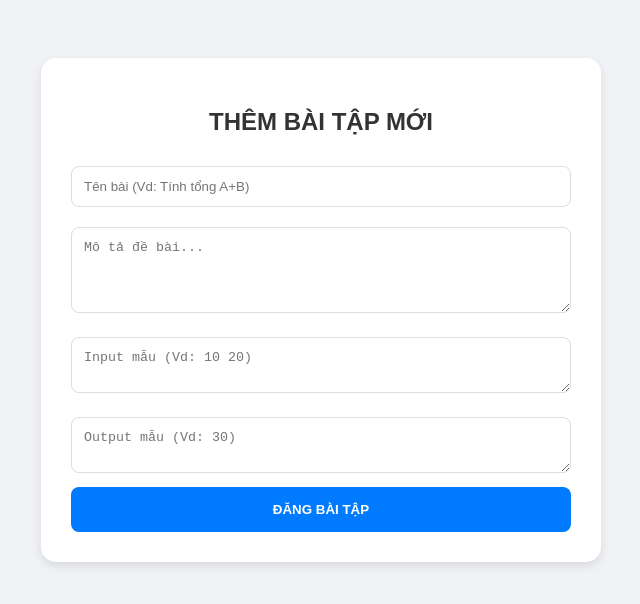
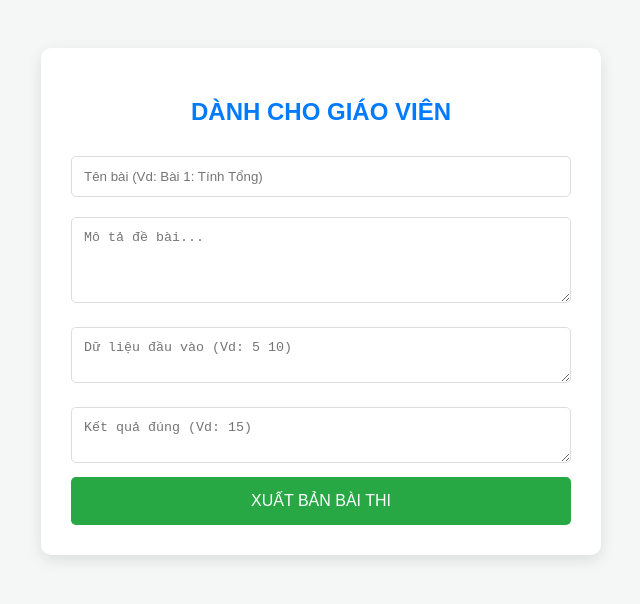
Before and after one commit to TMQ-Admin/he-thong-thi-online, a website: page quanly.html in a window 1280 px wide. Shown: the whole page, without its empty margins (319-959 px from the left). Drawn offline with Linux system fonts and the light colour scheme.

Commit message:
Update quanly.html

```diff
--- a/quanly.html
+++ b/quanly.html
@@ -2,33 +2,40 @@
 <html>
 <head>
     <meta charset="UTF-8">
-    <title>Quản lý bài tập</title>
+    <title>Lumina Me - Admin</title>
     <style>
-        body { font-family: sans-serif; background: #f0f2f5; display: flex; justify-content: center; padding: 50px; }
-        .card { background: white; padding: 30px; border-radius: 15px; box-shadow: 0 4px 10px rgba(0,0,0,0.1); width: 100%; max-width: 500px; }
-        input, textarea { width: 100%; padding: 12px; margin: 10px 0; border: 1px solid #ddd; border-radius: 8px; box-sizing: border-box; }
-        button { width: 100%; padding: 15px; background: #007bff; color: white; border: none; border-radius: 8px; cursor: pointer; font-weight: bold; }
-        button:hover { background: #0056b3; }
+        body { font-family: 'Arial', sans-serif; background: #f4f7f6; padding: 40px; }
+        .box { background: white; max-width: 500px; margin: auto; padding: 30px; border-radius: 10px; box-shadow: 0 5px 15px rgba(0,0,0,0.1); }
+        h2 { color: #007bff; text-align: center; }
+        input, textarea { width: 100%; padding: 12px; margin: 10px 0; border: 1px solid #ddd; border-radius: 5px; box-sizing: border-box; }
+        button { width: 100%; padding: 15px; background: #28a745; color: white; border: none; border-radius: 5px; cursor: pointer; font-size: 16px; }
+        button:hover { background: #218838; }
     </style>
 </head>
 <body>
-    <div class="card">
-        <h2 style="text-align: center; color: #333;">THÊM BÀI TẬP MỚI</h2>
-        <input type="text" id="title" placeholder="Tên bài (Vd: Tính tổng A+B)">
+    <div class="box">
+        <h2>DÀNH CHO GIÁO VIÊN</h2>
+        <input type="text" id="title" placeholder="Tên bài (Vd: Bài 1: Tính Tổng)">
         <textarea id="desc" rows="4" placeholder="Mô tả đề bài..."></textarea>
-        <textarea id="input" rows="2" placeholder="Input mẫu (Vd: 10 20)"></textarea>
-        <textarea id="output" rows="2" placeholder="Output mẫu (Vd: 30)"></textarea>
-        <button onclick="saveProblem()">ĐĂNG BÀI TẬP</button>
+        <textarea id="input" rows="2" placeholder="Dữ liệu đầu vào (Vd: 5 10)"></textarea>
+        <textarea id="output" rows="2" placeholder="Kết quả đúng (Vd: 15)"></textarea>
+        <button onclick="postProblem()">XUẤT BẢN BÀI THI</button>
     </div>
 
     <script>
-        async function saveProblem() {
+        async function postProblem() {
+            const btn = document.querySelector('button');
+            btn.innerText = "Đang gửi..."; // Để Quân biết là nút đã được bấm
+
             const data = {
                 title: document.getElementById('title').value,
                 description: document.getElementById('desc').value,
                 testCaseInput: document.getElementById('input').value,
                 testCaseOutput: document.getElementById('output').value
             };
+
+            try {
+                // THAY LINK NÀY BẰNG LINK RENDER THẬT CỦA QUÂN
                 const response = await fetch('https://he-thong-thi-backend.onrender.com/add-problem', {
                     method: 'POST',
                     headers: {'Content-Type': 'application/json'},
@@ -37,6 +44,11 @@
                 const res = await response.json();
                 alert(res.message);
                 location.reload();
+            } catch (err) {
+                alert("Lỗi kết nối server rồi Quân ơi!");
+            } finally {
+                btn.innerText = "XUẤT BẢN BÀI THI";
+            }
         }
     </script>
 </body>
```
Lines whose indentation alone changed are shown as unchanged.
